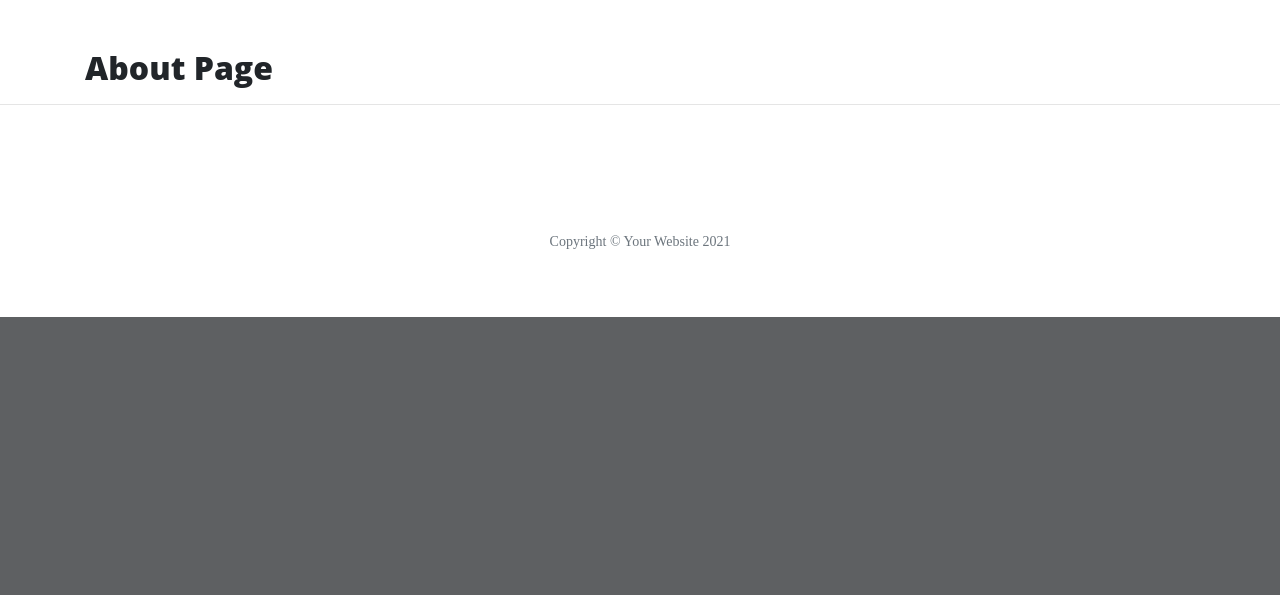
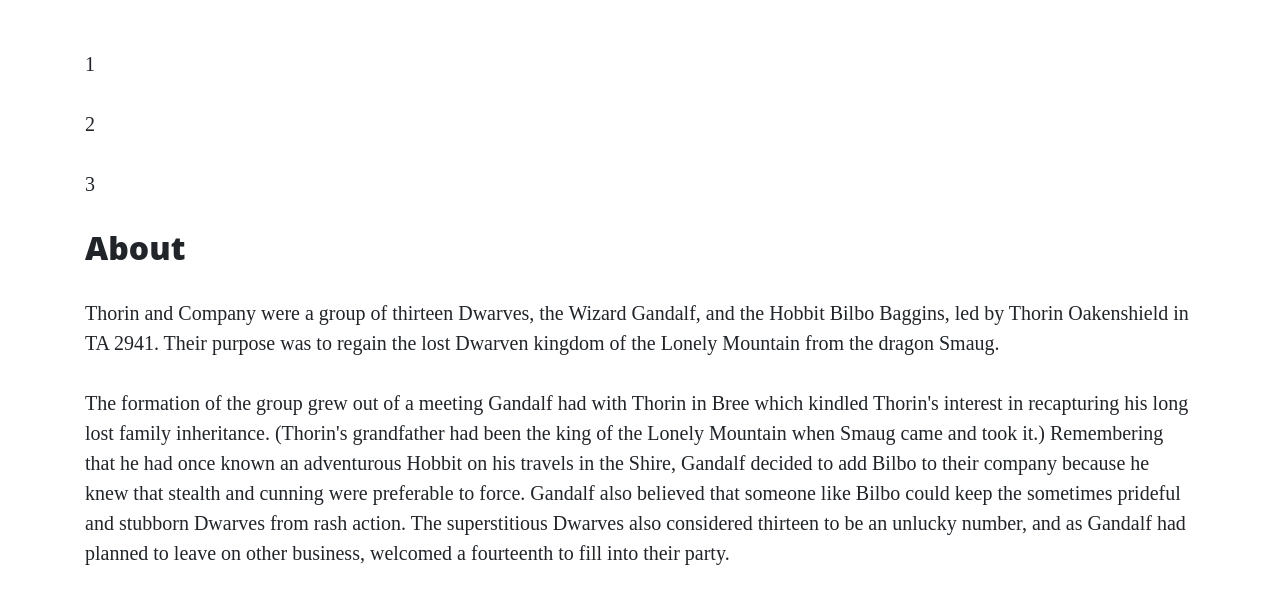
Before and after one commit to mosull20/thorin-flask-app, a Flask app: page /about in a window 1280 px wide. Shown: the part 629-1224 px from the top of the page. Before the commit the page ends 946 px from the top, so only its background shows below. Run offline with Flask 2, Linux system fonts and the light colour scheme; some libraries are stand-ins or nearby versions.

Commit message:
Add some data and use of for loop

```diff
--- a/run.py
+++ b/run.py
@@ -12,17 +12,17 @@ def index():
 
 @app.route("/about")
 def about():
-    return render_template("about.html")
+    return render_template("about.html", page_title="About", list_of_numbers=[1, 2, 3])
 
 
 @app.route("/contact")
 def contact():
-    return render_template("contact.html")
+    return render_template("contact.html", page_title="Contact")
 
 
 @app.route("/careers")
 def careers():
-    return render_template("careers.html")
+    return render_template("careers.html", page_title="Careers")
 
 
 if __name__ == "__main__":
--- /dev/null
+++ b/static/css/style.css
@@ -0,0 +1,3 @@
+.col-md-5 img {
+    width: 100%;
+}
--- a/templates/about.html
+++ b/templates/about.html
@@ -1,4 +1,55 @@
 {% extends "base.html" %}
 {% block content %}
-    <h2>About Page</h2>
+
+{% for number in list_of_numbers %}
+<p>
+    {{ number }}
+</p>
+{% endfor %}
+
+
+<h2>{{ page_title }}</h2>
+<p>
+    Thorin and Company were a group of thirteen Dwarves, the Wizard Gandalf, and the Hobbit Bilbo Baggins, led by Thorin
+    Oakenshield in TA 2941. Their purpose was to regain the lost Dwarven kingdom of the Lonely Mountain from the dragon
+    Smaug.
+</p>
+<p>
+    The formation of the group grew out of a meeting Gandalf had with Thorin in Bree which kindled Thorin's interest in
+    recapturing his long lost family inheritance. (Thorin's grandfather had been the king of the Lonely Mountain when
+    Smaug came and took it.) Remembering that he had once known an adventurous Hobbit on his travels in the Shire,
+    Gandalf decided to add Bilbo to their company because he knew that stealth and cunning were preferable to force.
+    Gandalf also believed that someone like Bilbo could keep the sometimes prideful and stubborn Dwarves from rash
+    action. The superstitious Dwarves also considered thirteen to be an unlucky number, and as Gandalf had planned to
+    leave on other business, welcomed a fourteenth to fill into their party.
+</p>
+
+<div class="row featurette">
+    <div class="col-md-7">
+        <h3>Thorin Oakenshield</h3>
+        <p>
+            Thorin II was born in TA 2746 to Dwarven prince Thráin II in the city of The Lonely Mountain. Early in his
+            youth, he and the other Dwarves of the Lonely Mountain were forced to flee by the dragon Smaug in TA 2770.
+            While in exile, he quickly grew to become a capable warrior. This was demonstrated when he participated in
+            the Battle of Azanulbizar in TA 2799. He fought with one of the Dwarven armies beneath the East-gate of
+            Moria. At some point in the fighting, his shield broke, and using an oaken tree branch found on the floor as
+            a shield, he gained the epithet "Oakenshield," which would remain with him even in death.[2]
+        </p>
+    </div>
+    <div class="col-md-5">
+        <img src="https://static.wikia.nocookie.net/lotr/images/5/5c/1374718_677522075594439_121362426_n.jpg" alt="">
+    </div>
+</div>
+
+<div class="row featurette">
+    <div class="col-md-5">
+        <img src="https://static.wikia.nocookie.net/lotr/images/b/b4/The-Hobbit-Fili-and-Kili.jpg" alt="">
+    </div>
+    <div class="col-md-7">
+        <h3>Fili and Kili</h3>
+        <p>Fíli and Kíli were nephews of Thorin, who was the elder brother of their mother Dís. They were also nephews
+            of Frerin, grandsons of Thráin II, and great-grandsons of Thrór. Fíli's most distinguishing feature was his
+            long nose, the longest of any of the Dwarves in Thorin's company.</p>
+    </div>
+</div>
 {% endblock %}
--- a/templates/base.html
+++ b/templates/base.html
@@ -4,8 +4,9 @@
     <meta charset="UTF-8">
     <meta name="viewport" content="width=device-width, initial-scale=1.0">
     <meta http-equiv="X-UA-Compatible" content="ie=edge">
-    <link rel="stylesheet" href="{{ url_for('static', filename='vendor/bootstrap/css/bootstrap.min.css') }}">
-    <link rel="stylesheet" href="{{ url_for('static', filename='css/clean-blog.min.css') }}">
+    <link rel="stylesheet" href="{{ url_for('static', filename='vendor/bootstrap/css/bootstrap.min.css') }}" type="text/css">
+    <link rel="stylesheet" href="{{ url_for('static', filename='css/clean-blog.min.css') }}" type="text/css">
+	<link rel="stylesheet" href="{{ url_for('static', filename='css/style.css') }}" type="text/css">
     <title>Hello Flask</title>
 </head>
 <body>
--- a/templates/careers.html
+++ b/templates/careers.html
@@ -1,4 +1,4 @@
 {% extends "base.html" %}
 {% block content %}
-    <h2>Come Work With Us!</h2>
+    <h2>{{ page_title }}</h2>
 {% endblock %}
--- a/templates/contact.html
+++ b/templates/contact.html
@@ -1,4 +1,4 @@
 {% extends "base.html" %}
 {% block content %}
-    <h2>Contact Us</h2>
+    <h2>{{ page_title }}</h2>
 {% endblock %}
```
